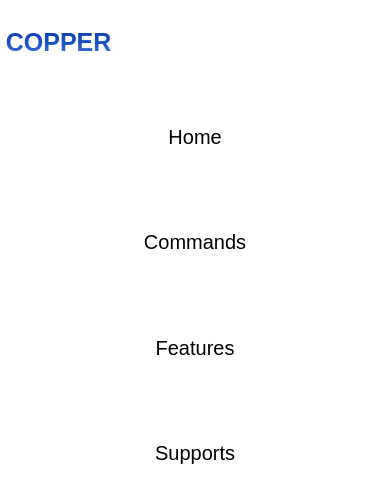
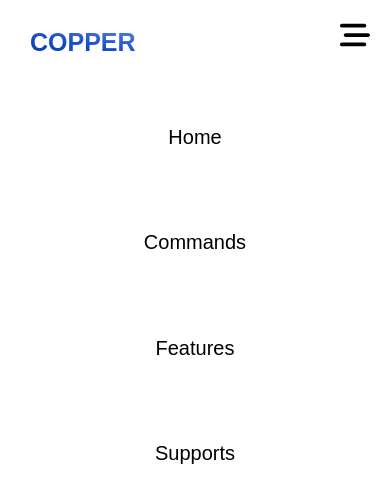
Before and after one commit to copper-dc/home, a React (Create React App) app: page / in a window 390 px wide. Shown: the top 502 px of the page. Built offline with nearby package versions, Linux system fonts and the light colour scheme.

Commit message:
nav-inprogress

```diff
--- a/package.json
+++ b/package.json
@@ -9,6 +9,7 @@
     "@testing-library/user-event": "^13.5.0",
     "react": "^18.3.1",
     "react-dom": "^18.3.1",
+    "react-icons": "^5.3.0",
     "react-scripts": "5.0.1",
     "web-vitals": "^2.1.4"
   },
--- a/src/Header.css
+++ b/src/Header.css
@@ -6,13 +6,13 @@
     justify-content: space-between;
 }
 .logo {
-    background: -webkit-linear-gradient(#051869, #164ec9,#a9beed);
+    background: -webkit-linear-gradient(80deg ,#051869, #164ec9,#a9beed);
         -webkit-background-clip: text;
         -webkit-text-fill-color: transparent;
     font-size: 25px;
     font-weight:900;
     height: 10vh;
-    width: 30%;
+    padding-left: 30px;
     display: flex;
     justify-content: center;
     align-items: center;
@@ -29,6 +29,13 @@
 .header-section ul li:hover {
     cursor: pointer;
 }
+.toggle-btn {
+    font-size: 30px;
+    position: absolute;
+    right: 20px;
+    top: 20px;
+    display: none;
+}
 
 @media screen and (max-width: 768px) {
     .header-section{
@@ -43,4 +50,7 @@
         flex-direction: column;
         align-items: center;
     }
+    .toggle-btn {
+        display: inherit;
+    }
 }
--- a/src/Header.js
+++ b/src/Header.js
@@ -1,6 +1,12 @@
 import "./Header.css"
+import { FaBarsStaggered } from "react-icons/fa6";
+
 const Header = () => {
+  const toggle = () => {
+
+  }
   return (
+    <>
       <div className="header-section">
           <span className="logo">COPPER</span>
           <ul>
@@ -10,6 +16,10 @@ const Header = () => {
             <li><a>Supports</a></li>
           </ul>
       </div>
+      <span className="toggle-btn" onClick={()=>toggle()}>
+        <FaBarsStaggered />
+      </span>
+    </>
   )
 }
 
```
Also changed, not shown: 1 other file (tests, documents, lock files or other folders). Lines whose indentation alone changed are shown as unchanged.
